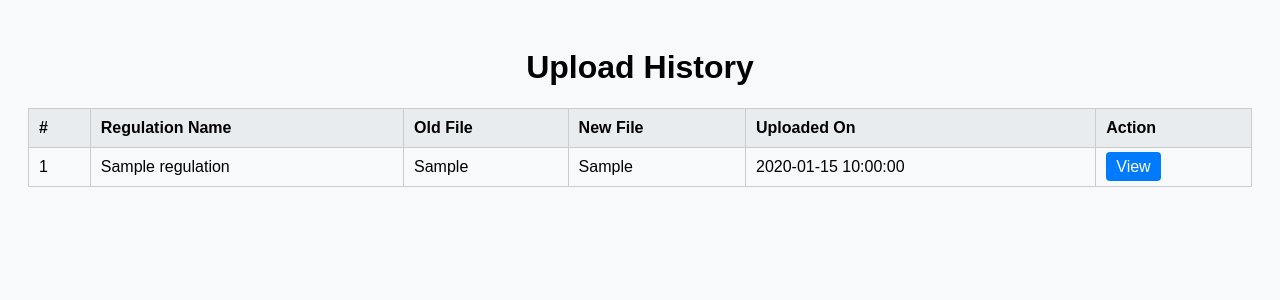
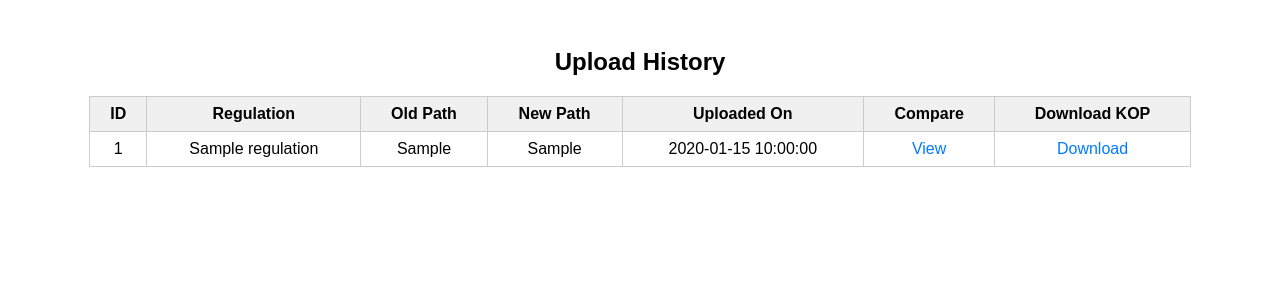
Before and after one commit to sangram2093/reg_change_tracker, a Flask app: template templates/history.html in a window 1280 px wide. Shown: the top 300 px of the page. Run offline with Flask 3, Linux system fonts and the light colour scheme; the template is opened without the code that fills it: most values are stand-ins (such as "Sample title", 1, 10 or a date in 2020); parts of the project's set-up code (start-up, migrations or seed data) failed here and were passed over.

Commit message:
Update history.html

```diff
--- a/templates/history.html
+++ b/templates/history.html
@@ -1,42 +1,63 @@
-<!-- templates/history.html -->
 <!DOCTYPE html>
 <html lang="en">
 <head>
   <meta charset="UTF-8">
   <title>Upload History</title>
   <style>
-    body { font-family: Arial, sans-serif; padding: 20px; background: #f8f9fa; }
-    h1 { text-align: center; }
-    table { width: 100%; border-collapse: collapse; margin-top: 20px; }
-    th, td { border: 1px solid #ccc; padding: 10px; text-align: left; }
-    th { background-color: #e9ecef; }
-    tr:nth-child(even) { background-color: #f2f2f2; }
-    a.button { padding: 6px 10px; background-color: #007bff; color: white; text-decoration: none; border-radius: 4px; }
+    body {
+      font-family: Arial, sans-serif;
+      padding: 20px;
+    }
+    h2 {
+      text-align: center;
+    }
+    table {
+      width: 90%;
+      margin: 0 auto;
+      border-collapse: collapse;
+    }
+    th, td {
+      border: 1px solid #ccc;
+      padding: 8px 12px;
+      text-align: center;
+    }
+    th {
+      background-color: #f0f0f0;
+    }
+    a {
+      color: #007bff;
+      text-decoration: none;
+    }
+    a:hover {
+      text-decoration: underline;
+    }
   </style>
 </head>
 <body>
-  <h1>Upload History</h1>
+  <h2>Upload History</h2>
   <table>
     <thead>
       <tr>
-        <th>#</th>
-        <th>Regulation Name</th>
-        <th>Old File</th>
-        <th>New File</th>
+        <th>ID</th>
+        <th>Regulation</th>
+        <th>Old Path</th>
+        <th>New Path</th>
         <th>Uploaded On</th>
-        <th>Action</th>
+        <th>Compare</th>
+        <th>Download KOP</th>
       </tr>
     </thead>
     <tbody>
       {% for upload in uploads %}
-      <tr>
-        <td>{{ loop.index }}</td>
-        <td>{{ upload.regulation.name }}</td>
-        <td>{{ upload.old_path.split('/')[-1] }}</td>
-        <td>{{ upload.new_path.split('/')[-1] }}</td>
-        <td>{{ upload.upload_time.strftime('%Y-%m-%d %H:%M:%S') }}</td>
-        <td><a class="button" href="/compare/{{ upload.id }}">View</a></td>
-      </tr>
+        <tr>
+          <td>{{ upload.id }}</td>
+          <td>{{ upload.regulation.name }}</td>
+          <td>{{ upload.old_path }}</td>
+          <td>{{ upload.new_path }}</td>
+          <td>{{ upload.created_at.strftime('%Y-%m-%d %H:%M:%S') }}</td>
+          <td><a href="{{ url_for('compare', upload_id=upload.id) }}">View</a></td>
+          <td><a href="{{ url_for('approve', upload_id=upload.id) }}">Download</a></td>
+        </tr>
       {% endfor %}
     </tbody>
   </table>
```
